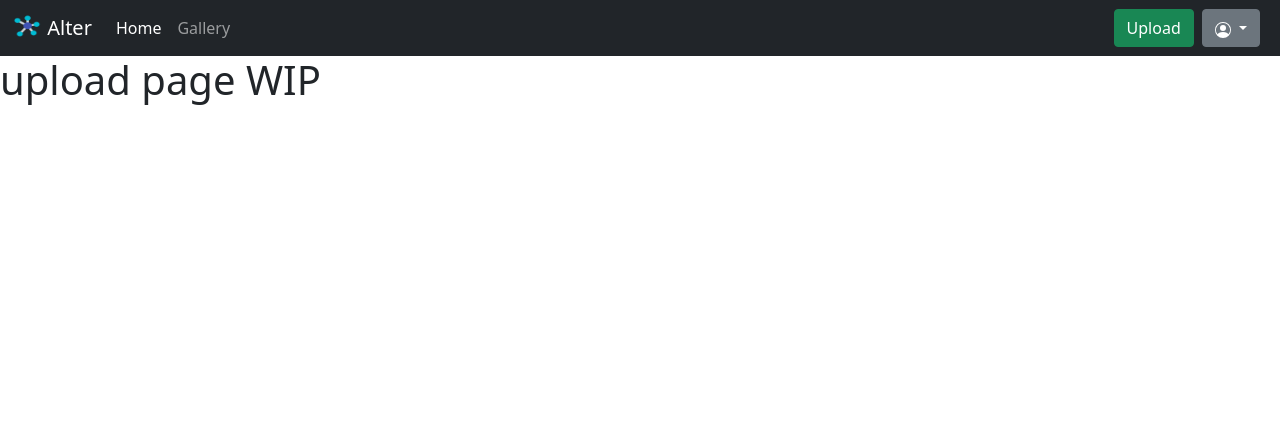
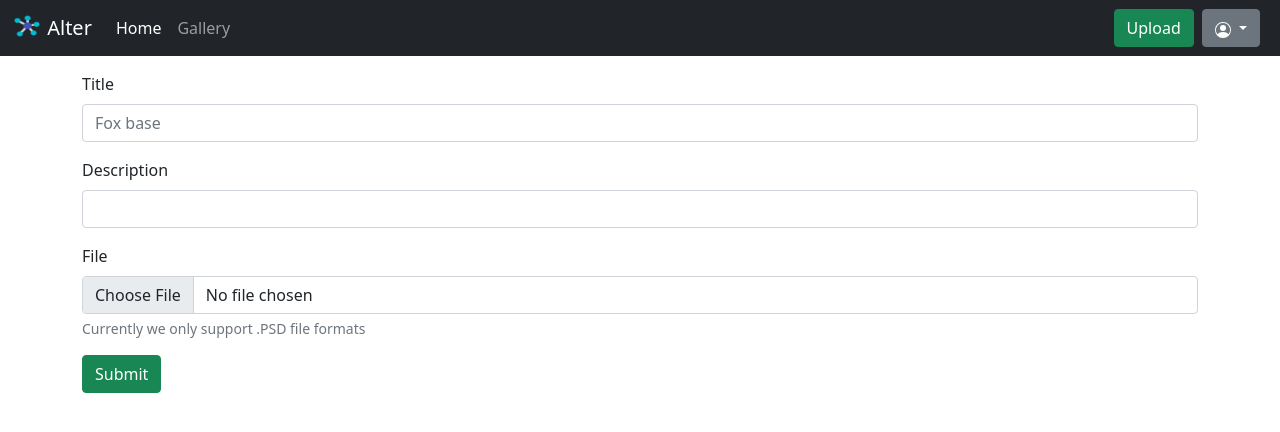
Before and after one commit to RatPlushie/Alter, a Django app: page /upload/ in a window 1280 px wide. Shown: the top 432 px of the page. Run offline with Django 3.2, Linux system fonts and the light colour scheme.

Commit message:
Basic upload form added

```diff
--- a/alter/alter_app/templates/alter_app/upload.html
+++ b/alter/alter_app/templates/alter_app/upload.html
@@ -1,9 +1,30 @@
 {% extends './alter_layout.html' %}
 {% block content %}
 
-<main>
-    <h1>upload page WIP</h1>
+<main class="container py-3">
+    <form class="">
+        <div class="mb-3">
+            <label for="InputTitle" class="form-label">Title</label>
 
+            <input type="text" class="form-control" id="InputTitle" aria-describedby="titleHelp" placeholder="Fox base">
+        </div>
+
+        <div class="mb-3">
+            <label for="InputDescription" class="form-label">Description</label>
+
+            <input type="text" class="form-control" id="InputDescription" aria-describedby="titleHelp" placeholder="">
+        </div>
+
+        <div class="mb-3">
+            <label for="InputImage" class="form-label">File</label>
+
+            <input type="file" class="form-control" id="InputImage" aria-describedby="imageHelp">
+
+            <div id="imageHelp" class="form-text">Currently we only support .PSD file formats</div>
+        </div>
+
+        <button type="submit" class="btn btn-success">Submit</button>
+    </form>
 </main>
 
 {% endblock %}
```
